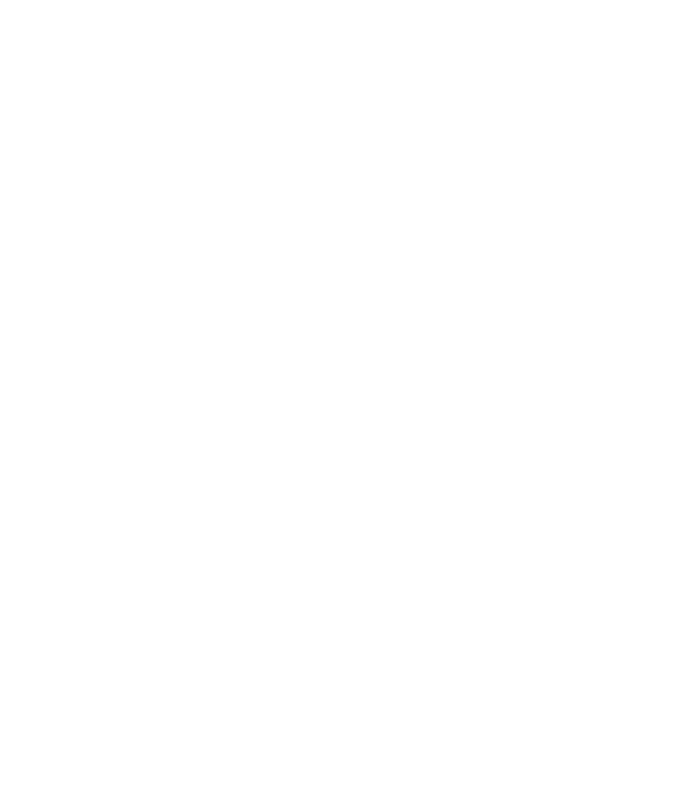
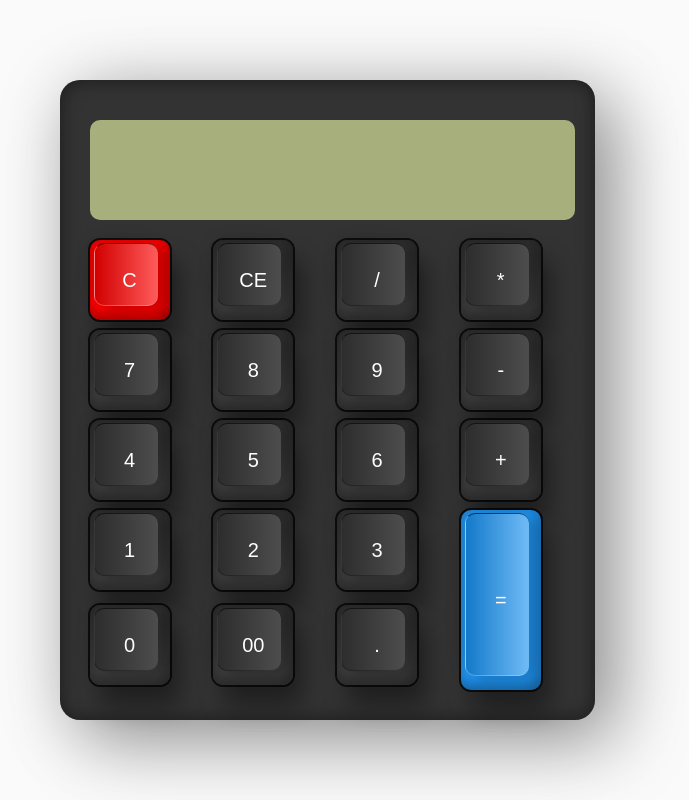
Before and after one commit to GustavoLS1/classic-calculator, a plain HTML site: page index.html in a window 1280 px wide. Shown: the whole page, without its empty margins (313-1002 px from the left). Drawn offline with Linux system fonts and the light colour scheme.

Commit message:
Update CSS and JS

```diff
--- a/index.html
+++ b/index.html
@@ -3,9 +3,42 @@
 <head>
     <meta charset="UTF-8">
     <meta name="viewport" content="width=, initial-scale=1.0">
-    <title>Document</title>
+    <title>Classic Calculator</title>
+
+    <link rel="stylesheet" href="style.css">
 </head>
 <body>
-    <div class="container"></div>
+    <div class="container">
+        <div class="calculator">
+            <input type="text" class="value" readonly>
+
+            <button class="num clear" data-button="C"><i>C</i></button>
+            <button class="num" data-button="CE"><i>CE</i></button>
+            <button class="num" data-button="/"><i>/</i></button>
+            <button class="num" data-button="*"><i>*</i></button>
+
+            <button class="num" data-button="7"><i>7</i></button>
+            <button class="num" data-button="8"><i>8</i></button>
+            <button class="num" data-button="9"><i>9</i></button>
+            <button class="num" data-button="-"><i>-</i></button>
+
+            <button class="num" data-button="4"><i>4</i></button>
+            <button class="num" data-button="5"><i>5</i></button>
+            <button class="num" data-button="6"><i>6</i></button>
+            <button class="num" data-button="+"><i>+</i></button>
+
+            <button class="num" data-button="1"><i>1</i></button>
+            <button class="num" data-button="2"><i>2</i></button>
+            <button class="num" data-button="3"><i>3</i></button>
+            <button class="num equal" data-button="="><i>=</i></button>
+
+            <button class="num" data-button="0"><i>0</i></button>
+            <button class="num" data-button="00"><i>00</i></button>
+            <button class="num" data-button="."><i>.</i></button>
+        </div>
+    </div>
+
+    <script src="script.js"></script>
+
 </body>
 </html>
--- a/script.js
+++ b/script.js
@@ -0,0 +1,8 @@
+const display = document.querySelector('.value');
+const buttons = document.querySelector('.button')
+
+buttons.forEach((item)) =>  {
+    item.onclick = () => {
+
+    }
+})
--- a/style.css
+++ b/style.css
@@ -0,0 +1,112 @@
+* {
+    padding: 0;
+    margin: 0;
+    box-sizing: border-box;
+}
+
+body {
+    background-color: #fafafa;
+    display: flex;
+    align-items: center;
+    justify-content: center;
+    min-height: 100vh;
+    font-family: Arial, Helvetica, sans-serif;
+}
+
+.container {
+    background-color: #333;
+    padding: 40px 30px 30px;
+    padding-right: 20px;
+    border-radius: 20px;
+    min-width: 300px;
+    min-height: 400px;
+    box-shadow: 25px 25px 75px rgba(0, 0, 0, 0.25),
+    10px 10px 70px rgba(0, 0, 0, 0.25),
+    inset -5px -5px 15px rgba(0, 0, 0, 0.25),
+    inset 5px 5px 15px rgba(0, 0, 0, 0.25);
+}
+
+.calculator {
+    display: grid;
+    gap: 10px;
+    position: relative;
+}
+
+.calculator .value {
+    grid-column: span 4;
+    height: 100px;
+    width: calc(100% -10px);
+    background-color: #a7af7c;
+    margin-bottom:  10px;
+    border-radius: 10px;
+    border: none;
+    outline: none;
+    font-size:  36px;
+    padding: 10px;
+}
+
+.calculator button {
+    border: none;
+    width: 80px;
+    height: 80px;
+    background: linear-gradient(180deg, #2f2f2f, #3f3f3f);
+    color: #fff;
+    border-radius: 10px;
+    cursor: pointer;
+    box-shadow: inset -8px 0 8px rgba(0, 0, 0, 0.15),
+    inset 0 -8px 8px rgba(0, 0, 0, 0.25),
+    0 0 0 2px rgba(0, 0, 0, 0.75),
+    10px 20px 25px rgba(0, 0, 0, 0.4);
+    position: relative;
+}
+
+.calculator button::before {
+    content: '';
+    position: absolute;
+    top: 3px;
+    left: 4px;
+    right: 12px;
+    bottom: 14px;
+    border-radius: 10px;
+    background: linear-gradient(90deg, #2d2d2d, #4d4d4d);
+    box-shadow: -5px -5px 15px rgba(0, 0, 0, 0.1),
+    10px 5px 10px rgba(0, 0, 0, 0.15);
+    border-left: 1px solid rgba(0, 0, 0, 0.27);
+    border-bottom: 1px solid rgba(0, 0, 0, 0.27);
+    border-top: 1px solid rgba(0, 0, 0, 0.6);
+}
+
+.calculator button i {
+    position: relative;
+    text-transform: uppercase ;
+    font-style: normal;
+    font-size: 1.5em;
+}
+
+.calculator button:active {
+    filter: brightness(1.5);
+}
+
+.calculator button.clear {
+    background: #f00;
+}
+
+.calculator button.clear::before {
+    background: linear-gradient(90deg, #d20000, rgba(255, 255, 255, 0.36));
+    border-left: 1px solid rgba(255, 255, 255, 0.27);
+    border-bottom: 1px solid rgba(255, 255, 255, 0.27);
+    border-top: 1px solid rgba(255, 255, 255, 0.6)255
+}
+
+.calculator button.equal {
+    grid-row: span 2;
+    height: 180px;
+    background: #2196f3;
+}
+
+.calculator button.equal::before {
+    background: linear-gradient(90deg, #1479c9, rgba(255, 255, 255, 0.36));
+    border-left: 1px solid rgba(255, 255, 255, 0.27);
+    border-bottom: 1px solid rgba(255, 255, 255, 0.27);
+    border-top: 1px solid rgba(255, 255, 255, 0.6)255
+}
```
